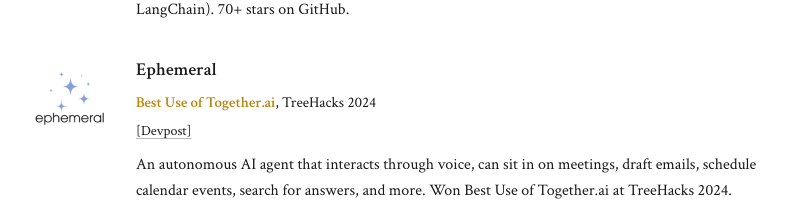
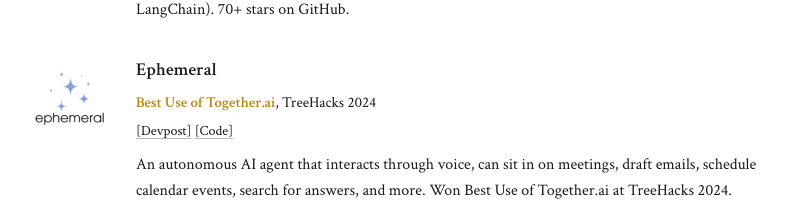
Before and after one commit to arvindrajaraman/arvindrajaraman.github.io, a React (Create React App) app: page / in a window 1280 px wide. Shown: the part 3579-3791 px from the top of the page, without its empty margins (232-1032 px from the left). Built offline with nearby package versions, Linux system fonts and the light colour scheme.

Commit message:
Add GitHub link to Ephemeral project

```diff
--- a/src/components/Projects.js
+++ b/src/components/Projects.js
@@ -25,7 +25,8 @@
         { text: 'Best Use of Together.ai', event: 'TreeHacks 2024' }
       ],
       links: [
-        { label: 'Devpost', url: 'https://devpost.com/software/invisible-me' }
+        { label: 'Devpost', url: 'https://devpost.com/software/invisible-me' },
+        { label: 'Code', url: 'https://github.com/JasonDing9/ephemeral' }
       ],
       description: 'An autonomous AI agent that interacts through voice, can sit in on meetings, draft emails, schedule calendar events, search for answers, and more. Won Best Use of Together.ai at TreeHacks 2024.'
     },
```
